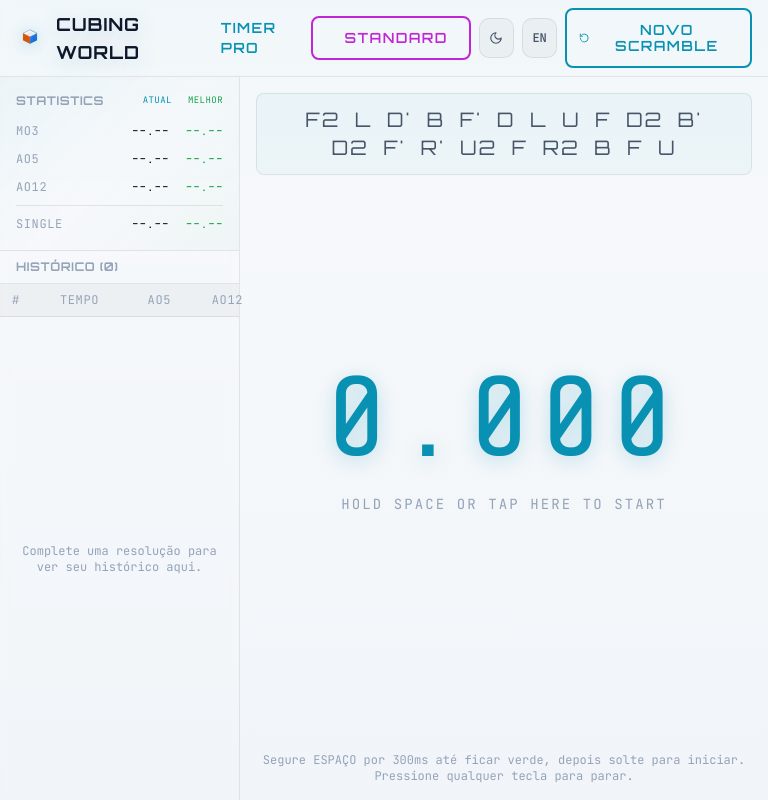
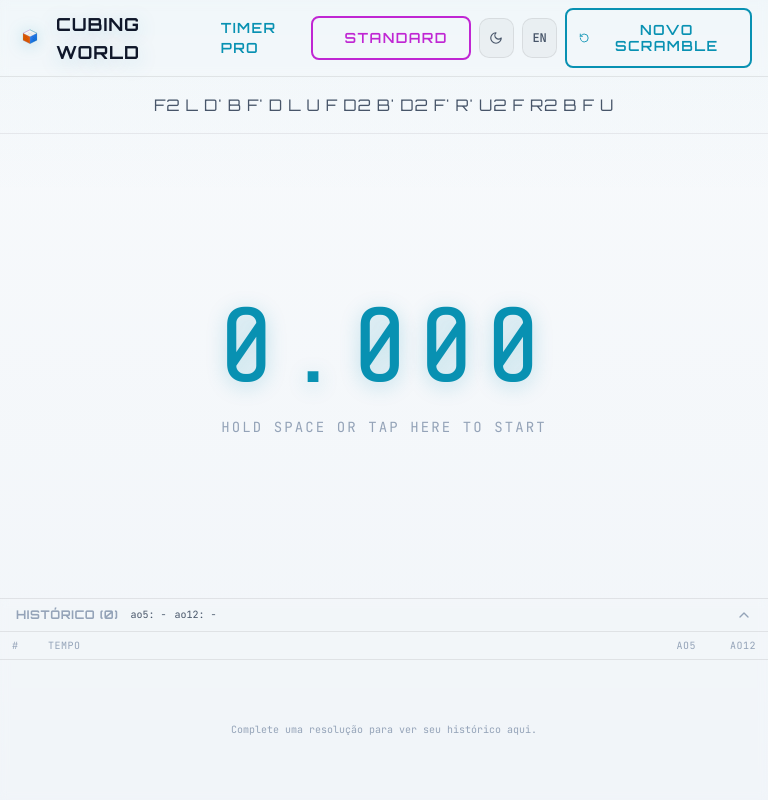
Before and after one commit to lcbarboza/cube-academy-app, a React (Vite) app in the folder apps/web/: page /timer-pro in a window 768 px wide. Built offline with nearby package versions, Linux system fonts and the light colour scheme.

Commit message:
fix: tablet size

```diff
--- a/apps/web/src/pages/ProTimerPage.tsx
+++ b/apps/web/src/pages/ProTimerPage.tsx
@@ -151,8 +151,8 @@ export function ProTimerPage() {
         </div>
       </header>
 
-      {/* Desktop Layout: Sidebar + Timer Area */}
-      <div className="hidden md:flex flex-1 overflow-hidden">
+      {/* Desktop Layout: Sidebar + Timer Area (only on large screens) */}
+      <div className="hidden lg:flex flex-1 overflow-hidden">
         {/* Left Sidebar: Stats + History */}
         <aside className="pro-sidebar w-72 flex-shrink-0 flex flex-col border-r border-[var(--panel-border)] bg-[var(--void-deep)]/60 backdrop-blur-sm">
           {/* Stats Comparison Panel */}
@@ -311,24 +311,26 @@ export function ProTimerPage() {
         </main>
       </div>
 
-      {/* Mobile Layout: Vertical stack */}
-      <div className="flex md:hidden flex-1 flex-col overflow-hidden">
-        {/* Scramble Section - 10% */}
-        <div className="flex-shrink-0 h-[10%] min-h-[3rem] flex items-center justify-center px-4 border-b border-[var(--panel-border)]/50">
-          <span className="font-display text-sm tracking-wider text-[var(--text-secondary)] text-center line-clamp-2">
+      {/* Mobile/Tablet Layout: Vertical stack (up to lg breakpoint) */}
+      <div className="flex lg:hidden flex-1 flex-col overflow-hidden">
+        {/* Scramble Section - auto height with padding */}
+        <div className="flex-shrink-0 py-3 md:py-4 px-4 md:px-6 flex items-center justify-center border-b border-[var(--panel-border)]/50 overflow-hidden">
+          <span className="font-display text-sm md:text-base lg:text-lg tracking-wider text-[var(--text-secondary)] text-center leading-relaxed break-words">
             {scramble}
           </span>
         </div>
 
-        {/* Timer Section - 60% */}
+        {/* Timer Section - takes remaining space, centered */}
         <div
-          className="flex-shrink-0 h-[60%] flex flex-col items-center justify-center timer-touchable"
+          className="flex-1 flex flex-col items-center justify-center timer-touchable min-h-0 px-4"
           onTouchStart={timer.touchHandlers.onTouchStart}
           onTouchEnd={timer.touchHandlers.onTouchEnd}
           onMouseDown={timer.touchHandlers.onMouseDown}
           onMouseUp={timer.touchHandlers.onMouseUp}
         >
-          <TimerDisplay formattedTime={timer.formattedTime} state={timer.state} />
+          <div className="pro-timer-mobile">
+            <TimerDisplay formattedTime={timer.formattedTime} state={timer.state} />
+          </div>
 
           {/* Delta indicator */}
           {timer.state === 'stopped' && solves.length > 0 && stats.bestSingle !== null && (
@@ -339,8 +341,8 @@ export function ProTimerPage() {
           )}
         </div>
 
-        {/* History Section - 30% (collapsible) */}
-        <div className="flex-shrink-0 h-[30%] flex flex-col border-t border-[var(--panel-border)] bg-[var(--void-deep)]/80 backdrop-blur-sm">
+        {/* History Section - fixed height */}
+        <div className="flex-shrink-0 h-[28%] min-h-[140px] max-h-[220px] flex flex-col border-t border-[var(--panel-border)] bg-[var(--void-deep)]/80 backdrop-blur-sm">
           {/* History Header - Clickable to expand */}
           <button
             type="button"
@@ -395,9 +397,9 @@ export function ProTimerPage() {
         </div>
       </div>
 
-      {/* Mobile Expanded History Overlay */}
+      {/* Mobile/Tablet Expanded History Overlay */}
       {isMobileHistoryExpanded && (
-        <div className="md:hidden fixed inset-0 z-50 bg-[var(--void-deep)] flex flex-col">
+        <div className="lg:hidden fixed inset-0 z-50 bg-[var(--void-deep)] flex flex-col">
           {/* Expanded Header */}
           <div className="flex items-center justify-between px-4 py-3 border-b border-[var(--panel-border)]">
             <h2 className="font-display text-sm font-bold uppercase tracking-wider text-[var(--neon-cyan)]">
--- a/apps/web/src/styles/globals.css
+++ b/apps/web/src/styles/globals.css
@@ -1456,27 +1456,58 @@
   background: rgba(0, 0, 0, 0.03);
 }
 
-/* Responsive adjustments */
-@media (max-width: 768px) {
-  .pro-sidebar {
-    width: 240px;
+/* Mobile/Tablet Timer - responsive sizing that fits screen */
+.pro-timer-mobile {
+  display: flex;
+  flex-direction: column;
+  align-items: center;
+  justify-content: center;
+  width: 100%;
+  max-width: 100%;
+}
+
+.pro-timer-mobile .timer-display-container {
+  padding: 0;
+  min-height: auto;
+}
+
+.pro-timer-mobile .timer-display {
+  /* Responsive font size: scales with viewport but has reasonable bounds */
+  font-size: clamp(3.5rem, 18vw, 10rem);
+  line-height: 1;
+  white-space: nowrap;
+}
+
+.pro-timer-mobile .timer-hint {
+  margin-top: 0.75rem;
+  font-size: 0.75rem;
+}
+
+/* Tablet-specific adjustments (768px - 1023px) */
+@media (min-width: 768px) and (max-width: 1023px) {
+  .pro-timer-mobile .timer-display {
+    font-size: clamp(5rem, 14vw, 9rem);
   }
 
-  .pro-timer-hero .timer-display {
-    font-size: clamp(4rem, 15vw, 8rem);
-  }
-
-  .pro-scramble-display {
+  .pro-timer-mobile .timer-hint {
+    margin-top: 1rem;
     font-size: 0.875rem;
   }
 }
 
-@media (max-width: 640px) {
+/* Responsive adjustments */
+@media (max-width: 1023px) {
   .pro-sidebar {
     display: none;
   }
+}
 
+@media (max-width: 640px) {
   .pro-scramble-display {
     font-size: 0.75rem;
   }
+
+  .pro-timer-mobile .timer-display {
+    font-size: clamp(3rem, 20vw, 6rem);
+  }
 }
```
